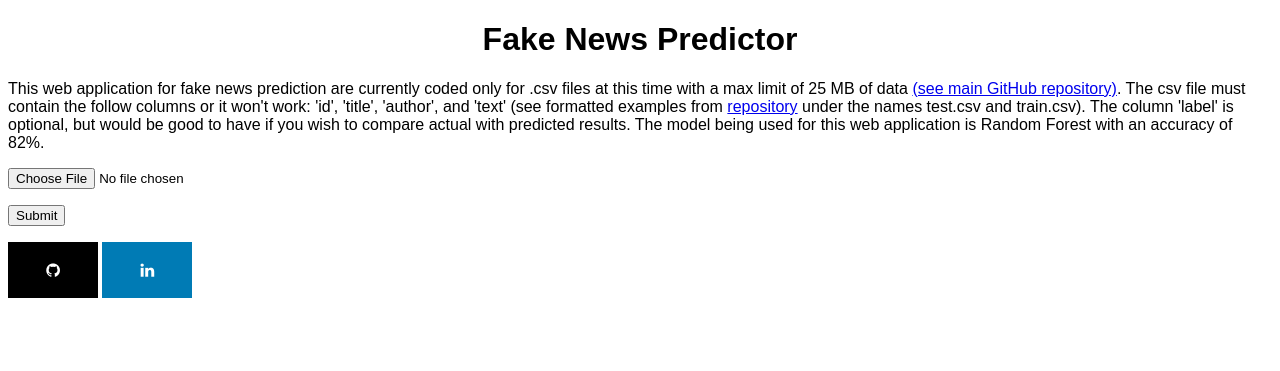
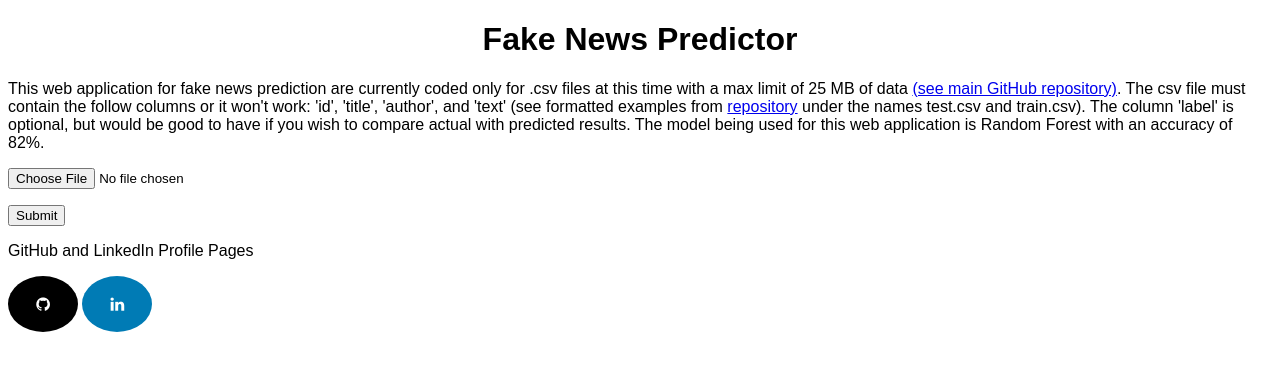
Before and after one commit to leekahung/fake_news_predictor_randfor, a Flask app: page / in a window 1280 px wide. Shown: the top 371 px of the page. Run offline with Flask 2, Linux system fonts and the light colour scheme.

Commit message:
Editing styling on index.html and adding return link on predictor.html to index.html

```diff
--- a/templates/index.html
+++ b/templates/index.html
@@ -17,9 +17,10 @@
             .fa {
                 padding: 20px;
                 font-size: 30px;
-                width: 50px;
+                width: 30px;
                 text-align: center;
                 text-decoration: none;
+                border-radius: 50%;
             }
 
             .fa:hover {
@@ -48,6 +49,7 @@
             <p><input type="file", name="csv_file"/></p>
             <p><input type="submit" value="Submit"></p>
         </form>
+        <p>GitHub and LinkedIn Profile Pages</p>
         <a href="https://github.com/leekahung" class="fa fa-github"></a>
         <a href="https://www.linkedin.com/in/ka-hung-lee-090634a7/" class="fa fa-linkedin"></a>
     </body>
--- a/templates/predictor.html
+++ b/templates/predictor.html
@@ -30,6 +30,7 @@
     </head>
     <body>
         <h1>Prediction Results</h1>
+        <p style="text-align: center;"><a href="https://fake-news-predictor-randfor.herokuapp.com/">Return to upload page</a></p>
         <table>
             {% for table in tables %}
             <tr>
```
